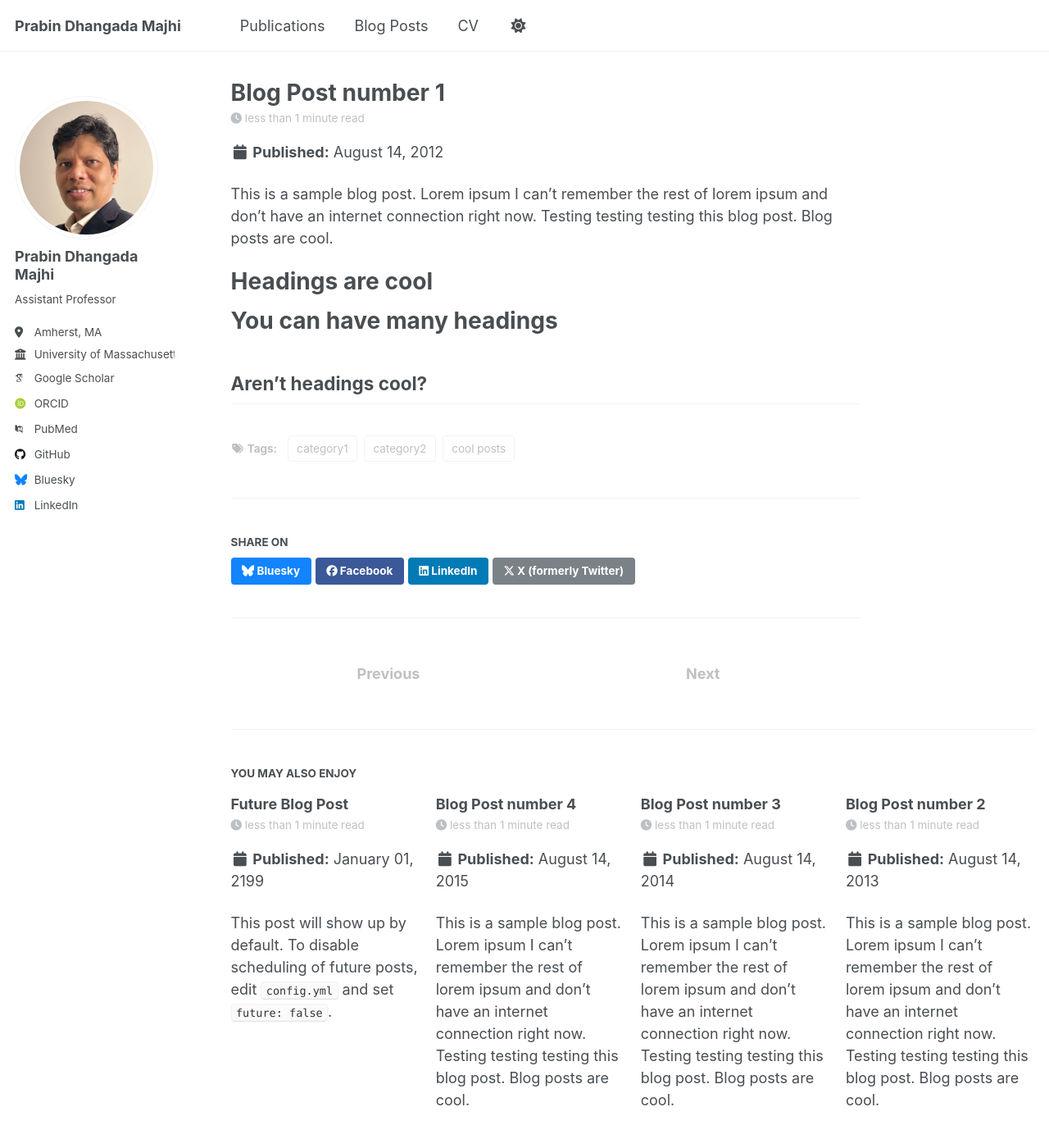
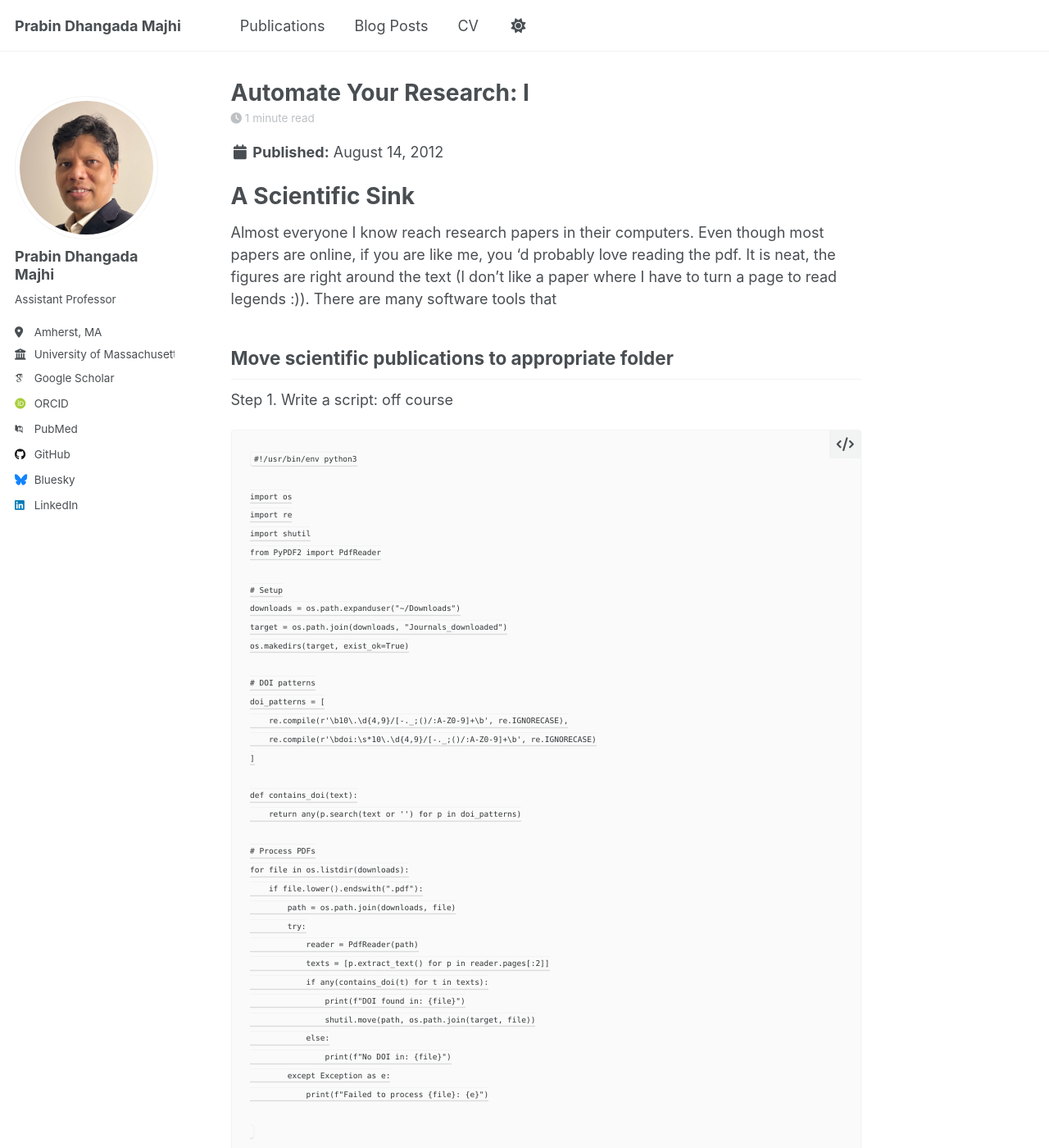
Before and after one commit to prabindm/prabindm.github.io, a Jekyll site: the page built from _posts/2012-08-14-blog-post-1.md, in a window 1280 px wide and 1400 px high. Shown: the whole window at 82% size. Built offline with Jekyll 4.4.1, drawn with Linux system fonts in a browser that asks for light colours; some web fonts are replaced; some of the changed text lies outside the part shown.

Commit message:
blog today

````diff
--- /dev/null
+++ b/_pages/resume.html
@@ -0,0 +1,6 @@
+---
+layout: archive
+title: "Resume"
+permalink: /resume/
+author_profile: true
+---
--- a/_posts/2012-08-14-blog-post-1.md
+++ b/_posts/2012-08-14-blog-post-1.md
@@ -1,20 +1,75 @@
 ---
-title: 'Blog Post number 1'
+title: 'Automate Your Research: I'
+subtitle: 'Cleaning up the ~/Download folder'
 date: 2012-08-14
 permalink: /posts/2012/08/blog-post-1/
 tags:
-  - cool posts
-  - category1
-  - category2
+  - Automation
+  - Research
+  - Python
 ---
+A Scientific Sink
+======
+Almost everyone I know reach research papers in their computers. Even though most papers are online, if you are like me, you 'd probably love reading the pdf. It is neat, the figures are right around the text (I don't like a paper where I have to turn a page to read legends :)). There are many software tools that
 
-This is a sample blog post. Lorem ipsum I can't remember the rest of lorem ipsum and don't have an internet connection right now. Testing testing testing this blog post. Blog posts are cool.
+Move scientific publications to appropriate folder
+------
+Step 1. Write a script: off course
+```
+#!/usr/bin/env python3
 
-Headings are cool
-======
+import os
+import re
+import shutil
+from PyPDF2 import PdfReader
 
-You can have many headings
-======
+# Setup
+downloads = os.path.expanduser("~/Downloads")
+target = os.path.join(downloads, "Journals_downloaded")
+os.makedirs(target, exist_ok=True)
 
-Aren't headings cool?
+# DOI patterns
+doi_patterns = [
+    re.compile(r'\b10\.\d{4,9}/[-._;()/:A-Z0-9]+\b', re.IGNORECASE),
+    re.compile(r'\bdoi:\s*10\.\d{4,9}/[-._;()/:A-Z0-9]+\b', re.IGNORECASE)
+]
+
+def contains_doi(text):
+    return any(p.search(text or '') for p in doi_patterns)
+
+# Process PDFs
+for file in os.listdir(downloads):
+    if file.lower().endswith(".pdf"):
+        path = os.path.join(downloads, file)
+        try:
+            reader = PdfReader(path)
+            texts = [p.extract_text() for p in reader.pages[:2]]
+            if any(contains_doi(t) for t in texts):
+                print(f"DOI found in: {file}")
+                shutil.move(path, os.path.join(target, file))
+            else:
+                print(f"No DOI in: {file}")
+        except Exception as e:
+            print(f"Failed to process {file}: {e}")
+
+```
+Step 2. Run the script periodically
+
+Save your script as e.g., `move_pdfs_with_doi.py`
+
+Make the script executable
+```
+chmod +x /path/to/move_pdfs_with_doi.py
+
+```
+Open crontab. Crontab (short for "cron table") is a time-based job scheduler in Unix-like operating systems, including macOS and Linux. It allows you to automatically run commands or scripts at specified times and intervals — daily, weekly, monthly, or even every minute.
+
+`crontab -e`
+
+Schedule the script to run every Friday at 3.00PM
+`0 15 * * 5 /usr/bin/python3 /path/to/move_pdfs_with_doi.py`
+
+
+
+to be continued...
 ------
````
Also changed, not shown: 1 other file.
